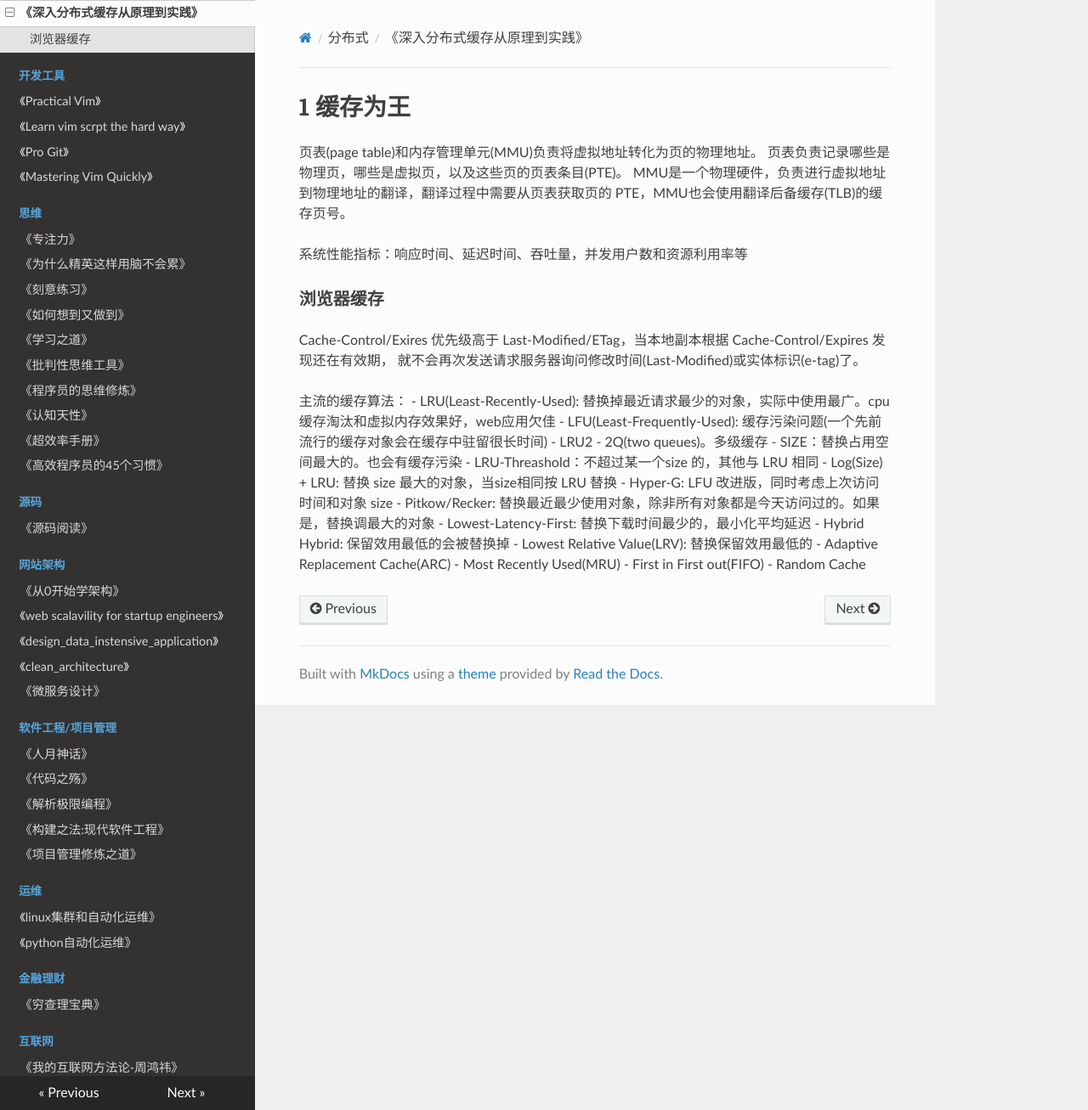
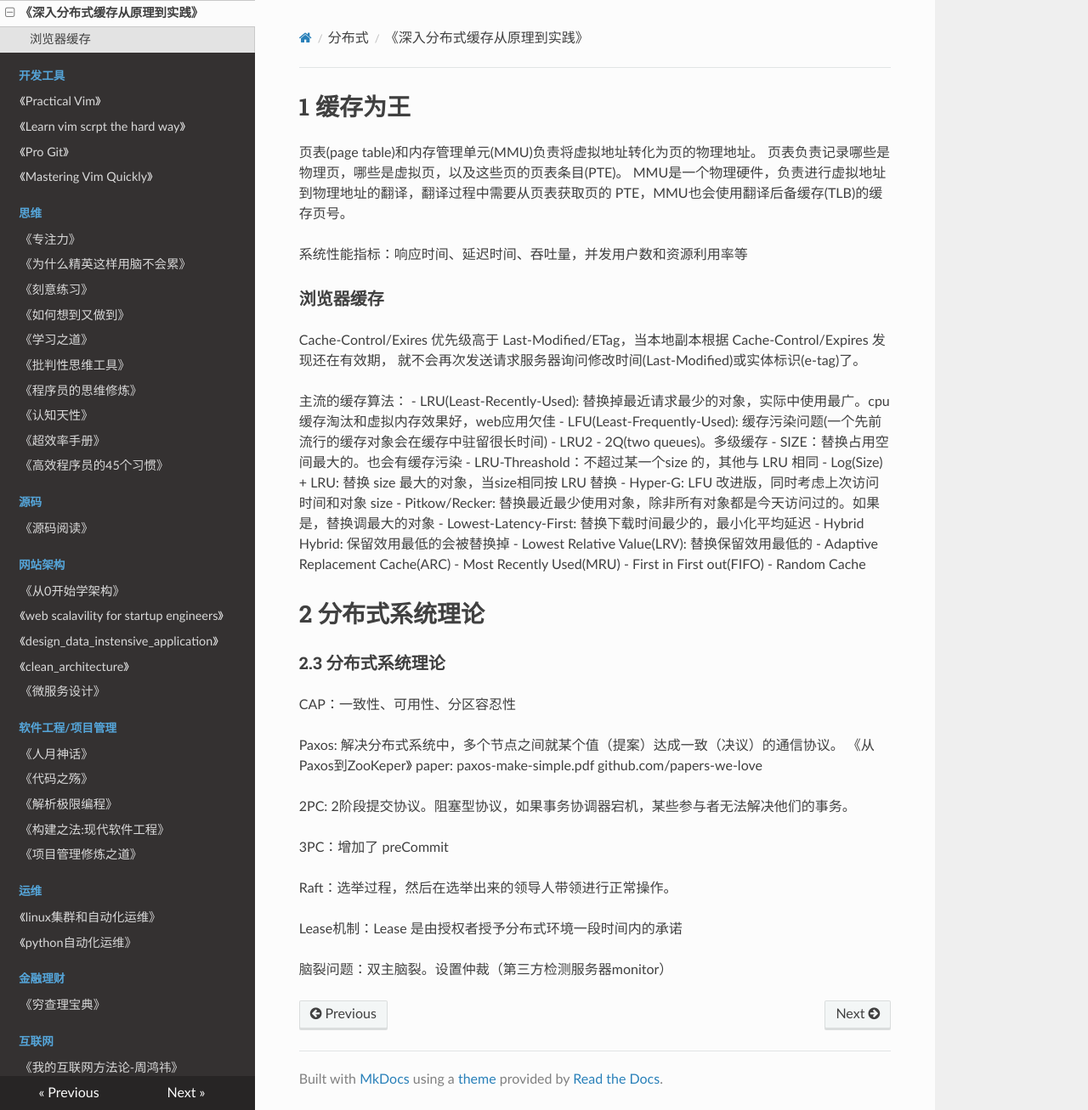
Before and after one commit to PegasusWang/booknotes, an MkDocs documentation site: the page built from docs/分布式/深入分布式缓存从原理到实践.md, in a window 1280 px wide and 1307 px high. Shown: the whole window at 85% size. Built offline with MkDocs 1.6.1, drawn with Linux system fonts in a browser that asks for light colours; nearby versions of some CDN libraries; old or Windows-style settings are respelled for this version of MkDocs.

Commit message:
分布式系统理论

```diff
--- a/docs/分布式/深入分布式缓存从原理到实践.md
+++ b/docs/分布式/深入分布式缓存从原理到实践.md
@@ -29,3 +29,22 @@ Cache-Control/Exires 优先级高于 Last-Modified/ETag，当本地副本根据
 - Most Recently Used(MRU)
 - First in First out(FIFO)
 - Random Cache
+
+# 2 分布式系统理论
+
+### 2.3  分布式系统理论
+
+CAP：一致性、可用性、分区容忍性
+
+Paxos: 解决分布式系统中，多个节点之间就某个值（提案）达成一致（决议）的通信协议。
+《从Paxos到ZooKeper》 paper: paxos-make-simple.pdf  github.com/papers-we-love
+
+2PC: 2阶段提交协议。阻塞型协议，如果事务协调器宕机，某些参与者无法解决他们的事务。
+
+3PC：增加了 preCommit
+
+Raft：选举过程，然后在选举出来的领导人带领进行正常操作。
+
+Lease机制：Lease 是由授权者授予分布式环境一段时间内的承诺
+
+脑裂问题：双主脑裂。设置仲裁（第三方检测服务器monitor）
--- a/mkdocs.yml
+++ b/mkdocs.yml
@@ -116,5 +116,6 @@ pages:
       - 《穷查理宝典》: '金融_finance/穷查理宝典.md'
     - 互联网:
       - 《我的互联网方法论-周鸿祎》: '互联网/我的互联网方法论-周鸿祎.md'
+      - 《用户思维》: '互联网/用户思维.md'
     - 区块链:
       - 《区块链技术指南》: '区块链/区块链技术指南(blockchain_guide).md'
```
Also changed, not shown: docs/互联网/用户思维.md (added).
